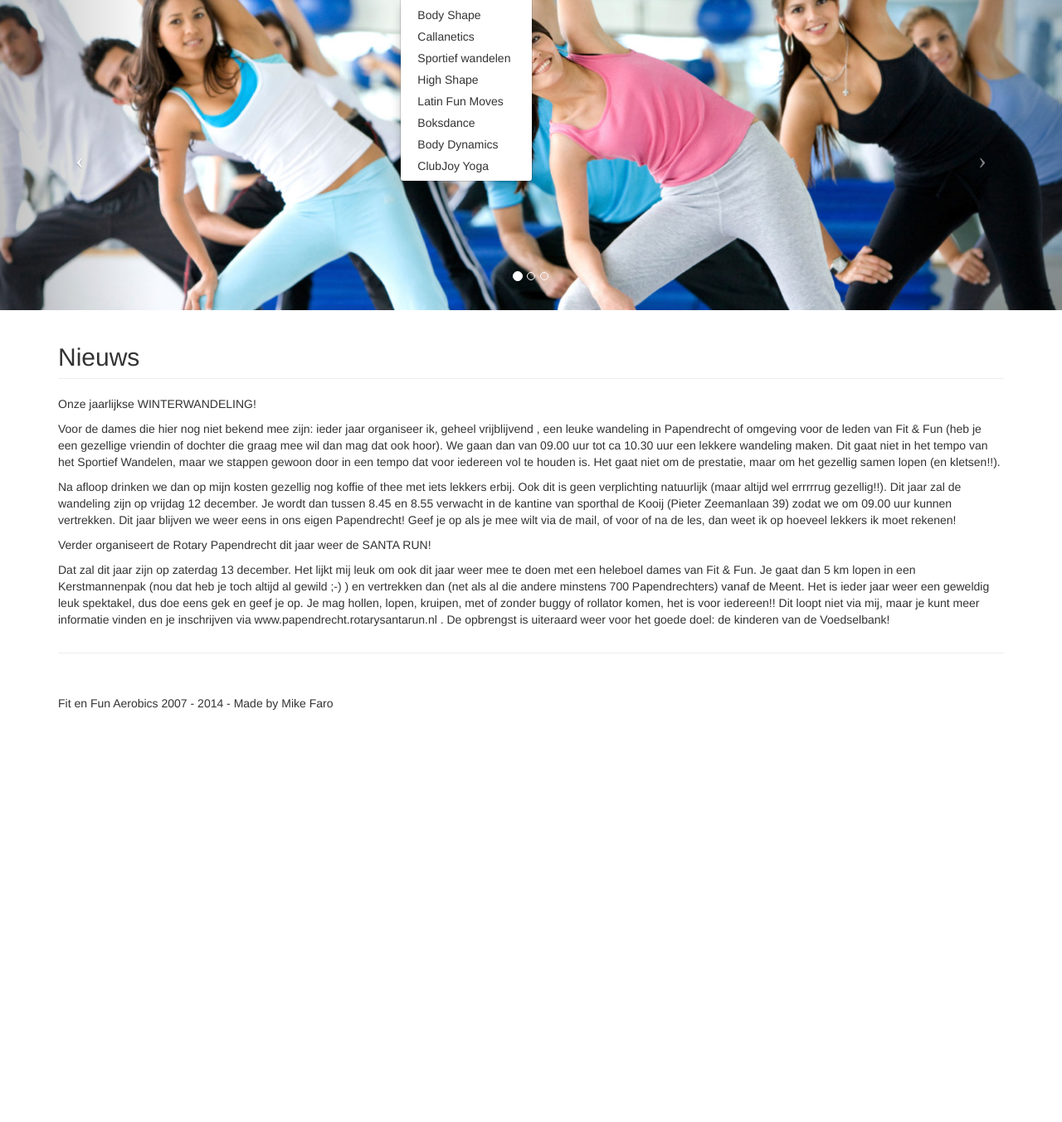
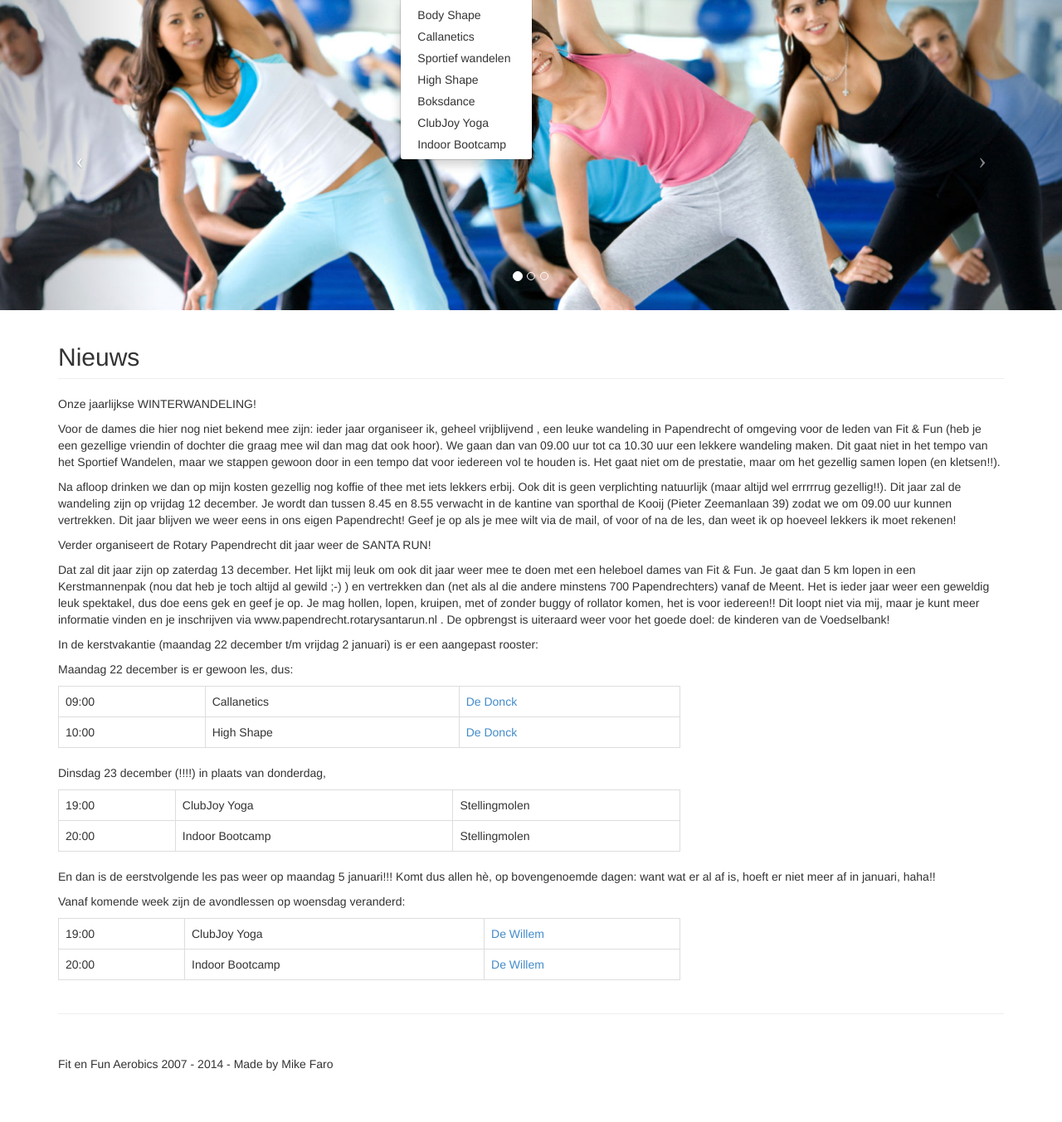
Before and after one commit to ivyk96/Fit-en-Fun, a PHP site: page /nieuws.php in a window 1280 px wide, after a click on "Groepsactiviteiten". Shown: the part 51-1404 px from the top of the page at 83% size. Before the commit the page ends 907 px from the top, so only its background shows below. Run offline with PHP 8.4, Linux system fonts and the light colour scheme.

Commit message:
Eisenlijst afgewerkt.

```diff
--- a/includes/navbar.html
+++ b/includes/navbar.html
@@ -29,16 +29,13 @@
                         <a href="highshape.php">High Shape</a>
                     </li>
                     <li>
-                        <a href="latinfunmoves.php">Latin Fun Moves</a>
-                    </li>
-                    <li>
                         <a href="boksdance.php">Boksdance</a>
                     </li>
                     <li>
-                        <a href="bodydynamics.php">Body Dynamics</a>
+                        <a href="clubjoyyoga.php">ClubJoy Yoga</a>
                     </li>
                     <li>
-                        <a href="clubjoyyoga.php">ClubJoy Yoga</a>
+                        <a href="indoorbootcamp.php">Indoor Bootcamp</a>
                     </li>
                 </ul>
             </li>
--- a/index.php
+++ b/index.php
@@ -87,7 +87,7 @@
             </div>
 
             <div class="col-md-2 col-sm-4 col-xs-6">
-                <a href="latinfunmoves.php"><img class="img-responsive customer-img" src="img/latinfunmoves.png" alt="">Latin Fun Moves</a>
+                <a href="indoorbootcamp.php"><img class="img-responsive customer-img" src="img/indoorbootcamp.png" alt="">Indoor Bootcamp</a>
             </div>
 
             <div class="col-md-2 col-sm-4 col-xs-6">
--- a/lesrooster.php
+++ b/lesrooster.php
@@ -89,12 +89,12 @@
             	</tr>
             	<tr>
             		<td>19:00 - 20:00</td>
-                    <td><a href="bodydynamics.php">Body Dynamics</a></td>
+                    <td><a href="clubjoyyoga.php">ClubJoy Yoga</a></td>
             		<td><a href="locaties.php">De Willem</a></td>
             	</tr>
             	<tr>
             		<td>20:00 - 21:00</td>
-                    <td><a href="latinfunmoves.php">Latin Fun Moves</a></td>
+                    <td><a href="indoorbootcamp.php">Indoor Bootcamp</a></td>
             		<td><a href="locaties.php">De Willem</a></td>
             	</tr>
 
--- a/nieuws.php
+++ b/nieuws.php
@@ -53,8 +53,6 @@
             </div>
 
             <div class="col-md-12">
-
-
                 <p>Onze jaarlijkse WINTERWANDELING!</p>
 
                 <p>
@@ -87,13 +85,76 @@
                     en je inschrijven via www.papendrecht.rotarysantarun.nl . De opbrengst is uiteraard weer
                     voor het goede doel: de kinderen van de Voedselbank!
                 </p>
+                <p>
+                    In de kerstvakantie (maandag 22 december t/m vrijdag 2 januari) is er een aangepast rooster:
+                </p>
+                <p>
+                    Maandag 22 december is er gewoon les, dus:
+                </p>
+
+            </div>
+
+            <div class="col-md-8">
+                <table class="table table-bordered">
+                    <tr>
+                        <td>09:00</td>
+                        <td>Callanetics</td>
+                        <td><a href="locaties.php">De Donck</a></td>
+                    </tr>
+                    <tr>
+                        <td>10:00</td>
+                        <td>High Shape</td>
+                        <td><a href="locaties.php">De Donck</a></td>
+                    </tr>
+                </table>
+            </div>
+
+            <div class="col-md-12">
+                <p>
+                    Dinsdag 23 december (!!!!) in plaats van donderdag,
+                </p>
             </div>
 
 
+            <div class="col-md-8">
+                <table class="table table-bordered">
+                    <tr>
+                        <td>19:00</td>
+                        <td>ClubJoy Yoga</td>
+                        <td>Stellingmolen</td>
+                    </tr>
+                    <tr>
+                        <td>20:00</td>
+                        <td>Indoor Bootcamp</td>
+                        <td>Stellingmolen</td>
+                    </tr>
+                </table>
+            </div>
 
+            <div class="col-md-12">
+                <p>
+                    En dan is de eerstvolgende les pas weer op maandag 5 januari!!! Komt dus allen hè, op
+                    bovengenoemde dagen: want wat er al af is, hoeft er niet meer af in januari, haha!!
+                </p>
+                <p>
+                    Vanaf komende week zijn de avondlessen op woensdag veranderd:
+                </p>
+            </div>
 
-
-
+            <div class="col-md-8">
+                <table class="table table-bordered">
+                    <tr>
+                        <td>19:00</td>
+                        <td>ClubJoy Yoga</td>
+                        <td><a href="locaties.php">De Willem</a></td>
+                    </tr>
+                    <tr>
+                        <td>20:00</td>
+                        <td>Indoor Bootcamp</td>
+                        <td><a href="locaties.php">De Willem</a></td>
+                    </tr>
+                </table>
+            </div>
         </div>
         <!-- /.row -->
 
```
Also changed, not shown: contact.php (+5 -8 lines), indoorbootcamp.php (renamed from bodydynamics.php, +7 -5 lines), latinfunmoves.php (deleted, +0 -88 lines), prijsinfo.php (+10 -0 lines), img/callanetics.png, img/callanetics1.png (added), img/highshape.png, img/highshape1.png (added), img/indoorbootcamp.png (added), img/latinfunmoves.png (deleted).
